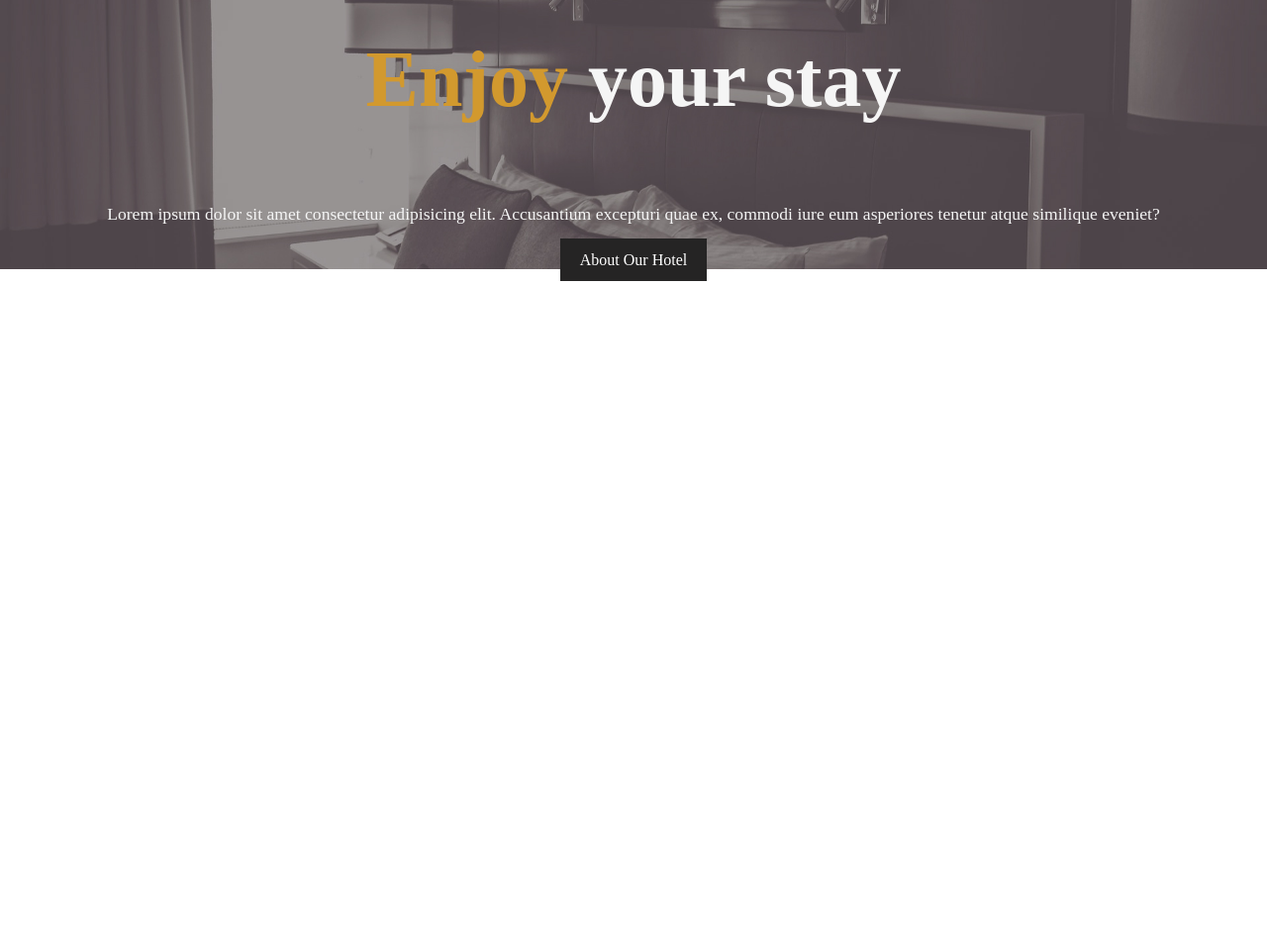
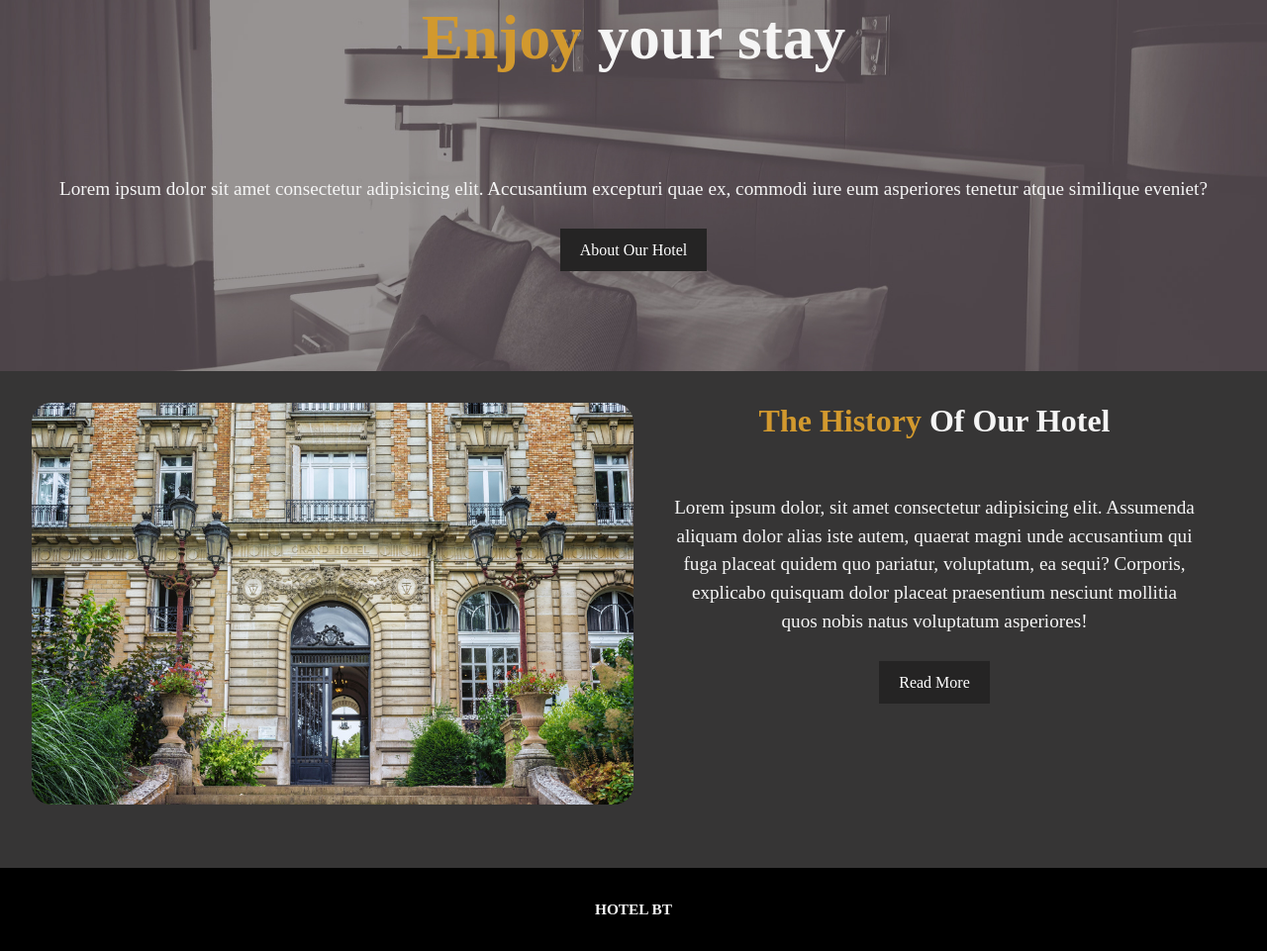
Before and after one commit to hernon07/Hotel-BT-Responsive, a plain HTML site: page index.html in a window 1280 px wide. Shown: the part 184-1145 px from the top of the page at 99% size. Before the commit the page ends 800 px from the top, so only its background shows below. Drawn offline with Linux system fonts and the light colour scheme.

Commit message:
Hotel BT

```diff
--- a/index.html
+++ b/index.html
@@ -35,8 +35,24 @@
         </section>
 
 
+        <section class="sec-2">
+            <div class="img">
+                <img src="./img/photo-1.jpg" alt="">
+            </div>
+            <div class="text">
+                <h3> <span class="orange">The History</span> Of Our Hotel</h3>
+                <p>Lorem ipsum dolor, sit amet consectetur adipisicing elit. Assumenda aliquam dolor alias iste autem,
+                    quaerat magni unde accusantium qui fuga placeat quidem quo pariatur, voluptatum, ea sequi? Corporis,
+                    explicabo quisquam dolor placeat praesentium nesciunt mollitia quos nobis natus voluptatum
+                    asperiores!</p>
+                <a href="" class="btn">Read More</a>
+            </div>
+        </section>
 
 
+        <footer>
+            <p>HOTEL BT</p>
+        </footer>
 
 
 
--- a/styles/style.css
+++ b/styles/style.css
@@ -45,12 +45,11 @@ nav {
 
 h1 {
   color: whitesmoke;
-  font-size: 1.5rem;
+  font-size: clamp(1rem, 0.5rem + 1.6vw, 1.8rem);
   font-weight: bold;
 }
 
 ul {
-  margin-left: auto;
   display: flex;
   gap: 1.2em;
   padding: 1.2em;
@@ -58,13 +57,31 @@ ul {
 
 ul li a {
   padding: 1.2rem;
-  font-size: 1.1rem;
+  font-size: clamp(0.8rem, 0rem + 1.6vw, 1.1rem);
   font-weight: bold;
 }
 
 ul li a:hover {
   color: rgb(210, 153, 46);
   background-color: rgb(58, 57, 57);
+}
+
+@media (max-width: 400px) {
+  ul {
+    flex-direction: column;
+    gap: 0.5em;
+    padding: 0.8rem;
+  }
+  .nav-container {
+    flex-direction: column;
+    justify-content: center;
+    align-items: center;
+  }
+  ul li a {
+    display: grid;
+    place-content: center;
+    padding: 5px;
+  }
 }
 
 /*hero section*/
@@ -76,11 +93,11 @@ ul li a:hover {
   background-size: cover;
   text-align: center;
   color: whitesmoke;
-  grid-column: 1/ -1;
+  min-height: 500px;
 }
 
 h2 {
-  font-size: 5em;
+  font-size: clamp(1.5rem, 3rem + 1.2vw, 5rem);
   padding-top: 2em;
   padding-bottom: 1em;
 }
@@ -89,3 +106,52 @@ p {
   font-size: 1.1em;
   padding-bottom: 1.5em;
 }
+
+/* section 2 styles*/
+
+.sec-2 {
+  display: flex;
+  min-height: 400px;
+  background-color: rgb(54, 53, 53);
+  color: whitesmoke;
+  padding: 2em;
+}
+.img {
+  display: grid;
+  place-content: center;
+  padding-bottom: 2em;
+}
+.img img {
+  width: 100%;
+  border-radius: 20px;
+}
+.sec-2 > * {
+  flex: 1 1 50%;
+}
+.text {
+  text-align: center;
+}
+h3 {
+  font-size: 2em;
+  padding-bottom: 0.5em;
+}
+p {
+  font-size: 1.2em;
+  padding: 2em;
+  line-height: 1.5em;
+}
+@media (max-width: 800px) {
+  .sec-2 {
+    flex-direction: column;
+  }
+}
+
+/*footer style*/
+
+footer {
+  background-color: black;
+  color: whitesmoke;
+  text-align: center;
+  font-size: 0.8em;
+  font-weight: bold;
+}
```
Also changed, not shown: img/person-1.jpg (deleted), img/person-2.jpg (deleted), img/photo-2.jpg (deleted), img/test-bg.jpg (deleted).
